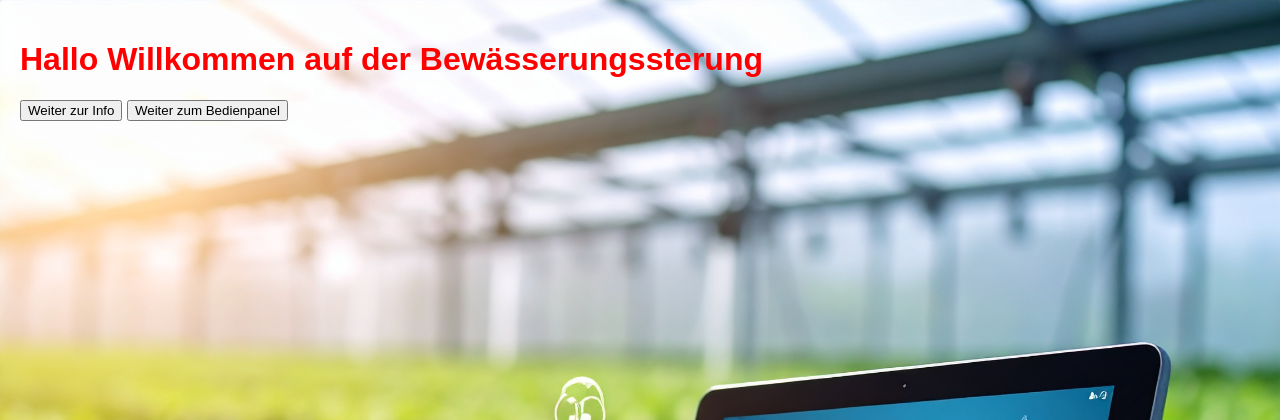
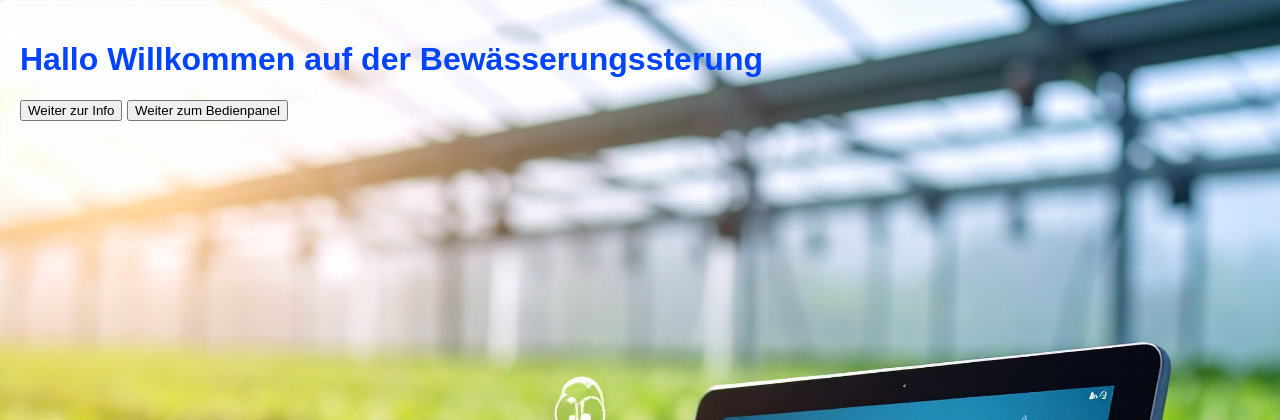
Before and after one commit to ibinsandig/Watering-Server, a Flask app: page / in a window 1280 px wide. Shown: the top 420 px of the page. Run offline with Flask 3, Linux system fonts and the light colour scheme.

Commit message:
Update header color to rgb(0, 68, 255)

```diff
--- a/static/css/style.css
+++ b/static/css/style.css
@@ -1,5 +1,5 @@
 h1{
-    color: red;
+    color: rgb(0, 68, 255);
 }
 .imp-class{
     color: blue;
```
